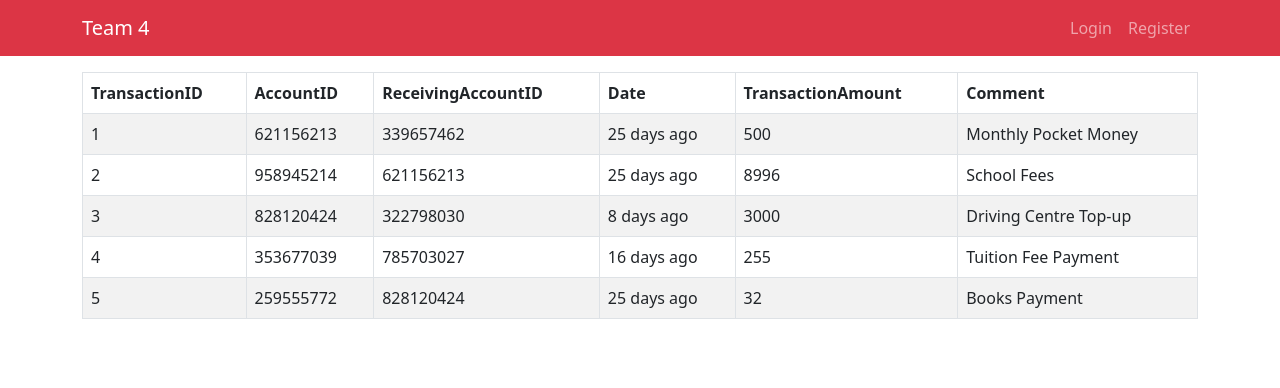
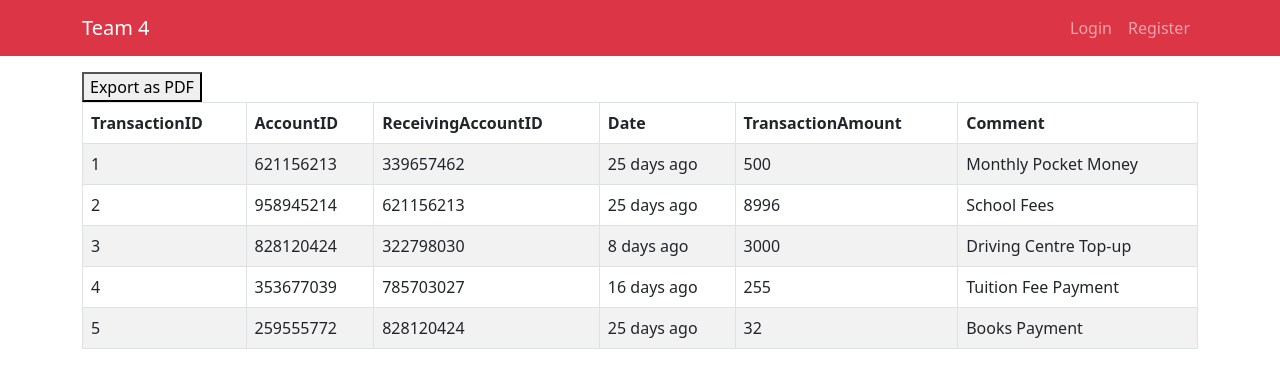
Before and after one commit to findtravishere/tt1_4, a React (Create React App) app in the folder frontend/: page / in a window 1280 px wide. Shown: the top 388 px of the page. Built offline with nearby package versions, Linux system fonts and the light colour scheme.

Commit message:
feature/export-pdf

```diff
--- a/frontend/src/components/TransactionsTable.js
+++ b/frontend/src/components/TransactionsTable.js
@@ -2,6 +2,9 @@ import { React, useState, useEffect } from "react";
 import formatDistanceToNow from "date-fns/formatDistanceToNow";
 import axios from "axios";
 import Table from "react-bootstrap/Table";
+import jsPDF from "jspdf";
+import "jspdf-autotable";
+import Pagination from "./pagination";
 
 export const TransactionTable = () => {
   // Current dummy data
@@ -57,6 +60,42 @@ export const TransactionTable = () => {
     setTransactionState(false);
   };
 
+  const exportPDF = () => {
+    const unit = "pt";
+    const size = "A4";
+    const orientation = "portrait"; // portrait or landscape
+    const marginLeft = 40;
+    const doc = new jsPDF(orientation, unit, size);
+    doc.setFontSize(15);
+    const title = "Table results";
+    const headers = [
+      [
+        "TransactionID",
+        "AccountID",
+        "ReceivingAccountID",
+        "Date",
+        "TransactionAmount",
+        "Comment",
+      ],
+    ];
+    const data = transactions.map((elt) => [
+      elt.TransactionID,
+      elt.AccountID,
+      elt.ReceivingAccountID,
+      elt.Date,
+      elt.TransactionAmount,
+      elt.Comment,
+    ]);
+    let content = {
+      startY: 50,
+      head: headers,
+      body: data,
+    };
+    doc.text(title, marginLeft, 40);
+    doc.autoTable(content);
+    doc.save("Results.pdf");
+  };
+
   // Handle fetching
   // useEffect(() => {
   // 	const fetchTransactions = async () => {
@@ -87,6 +126,16 @@ export const TransactionTable = () => {
     // 		</li>
     // 	))}
     // </div>
+
+    <>
+      <div className="col-md-12 "></div>
+
+      <div className="col-md-8 ">
+        <button variant="dark" onClick={() => exportPDF()}>
+          Export as PDF
+        </button>{" "}
+      </div>
+
       <Table striped bordered hover>
         <thead>
           <tr>
@@ -113,5 +162,6 @@ export const TransactionTable = () => {
           ))}
         </tbody>
       </Table>
+    </>
   );
 };
```
Lines whose indentation alone changed are shown as unchanged.
